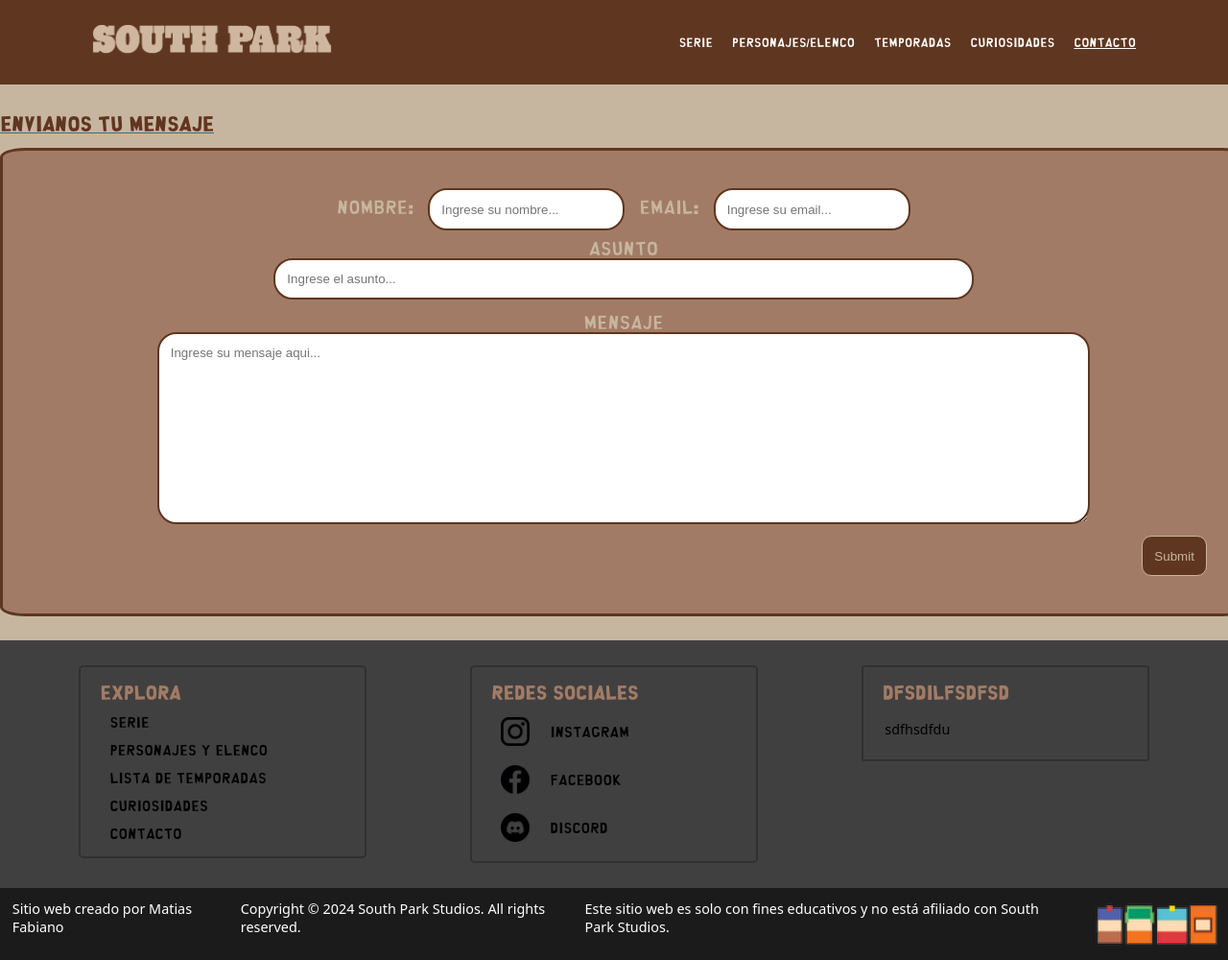
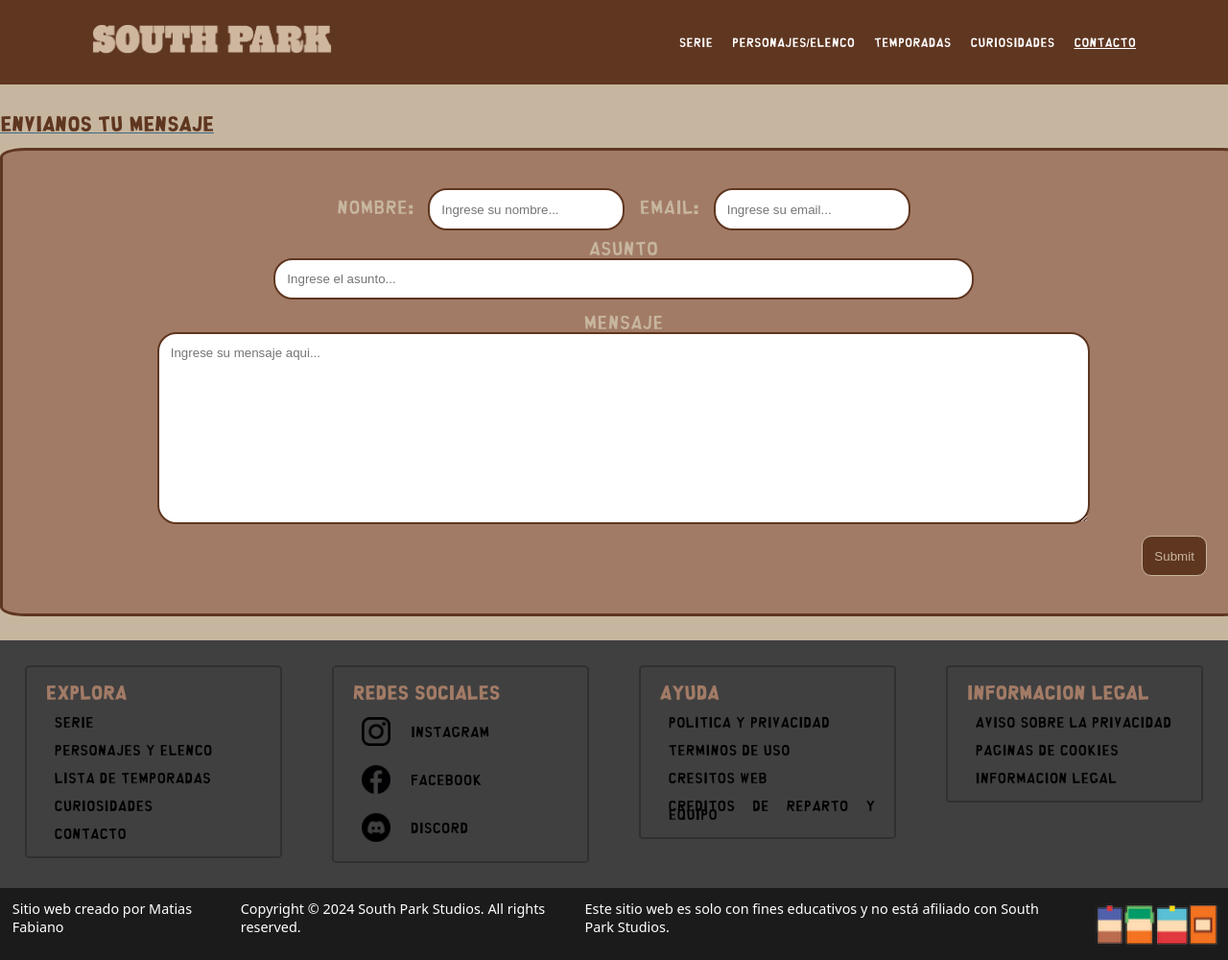
Before and after one commit to matiballin/Pagina-South-Park, a plain HTML site: page contacto.html in a window 1280 px wide. Shown: the whole page at 96% size. Drawn offline with Linux system fonts and the light colour scheme.

Commit message:
0.10.5
-QUEDA ARREGLAR CURIOSIDADES, TEMPORADAS Y SERIE

```diff
--- a/contacto.html
+++ b/contacto.html
@@ -109,9 +109,20 @@
 
     <article class="articulofooter">
 
-        <h6>dfsdilfsdfsd</h6>
-            <p>sdfhsdfdu</p>
+        <h6>Ayuda</h6>
+            <a href="./index.html">Politica y Privacidad</a>
+            <a href="./index.html">Terminos de uso</a>
+            <a href="./index.html">Cresitos web</a>
+            <a href="./index.html">Creditos de reparto y equipo</a>
 
+    </article>
+
+    <article class="articulofooter">
+
+        <h6>Informacion Legal</h6>
+            <a href="./index.html">Aviso sobre la privacidad</a>
+            <a href="./index.html">Paginas de Cookies</a>
+            <a href="./index.html">Informacion Legal</a>
     </article>
 
 </footer>
```
Also changed, not shown: 404.html (+13 -2 lines), Confirmacion.html (+13 -3 lines), Curiosidades.html (+13 -2 lines), Personajes.html (+13 -2 lines), Serie.html (+13 -2 lines), Temporadas.html (+13 -2 lines). Lines whose indentation alone changed are shown as unchanged.
